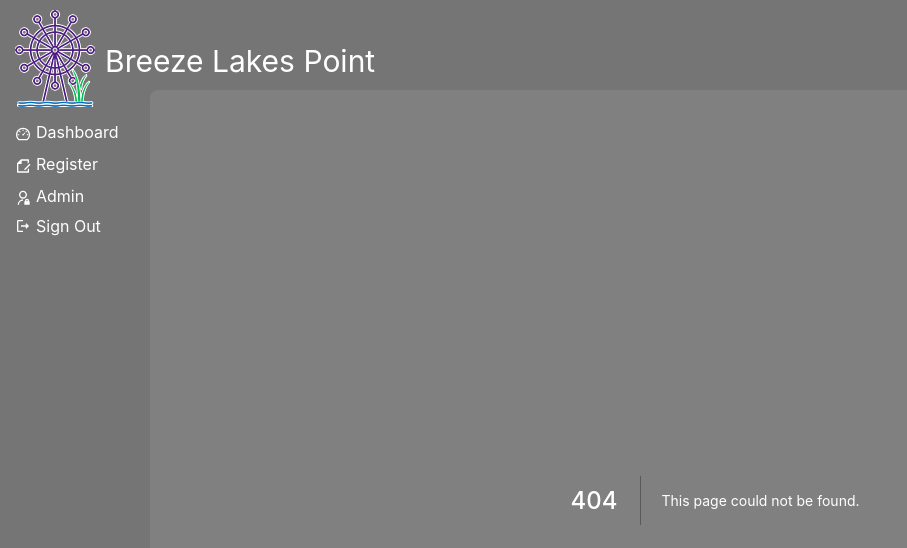
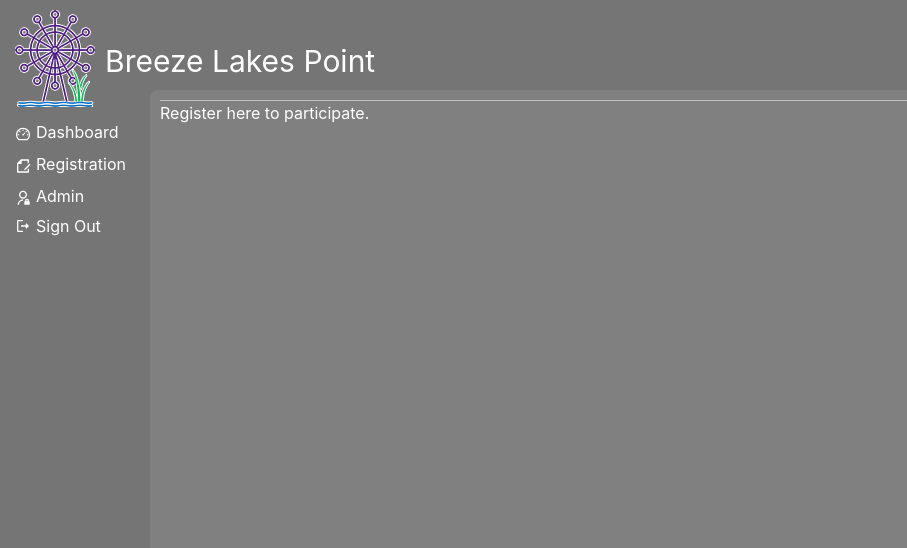
Before and after one commit to kristenkinnearohlmann/breeze-lakes-point-2, a Next.js app: page /registration in a window 1280 px wide. Before the commit this address had no page. Shown: the top 548 px of the page, without its empty margins (0-907 px from the left). Built offline with nearby package versions, Linux system fonts and the light colour scheme; no server answers.

Commit message:
Changed Register to Registration to reflect purpose

```diff
--- a/components/leftNav.tsx
+++ b/components/leftNav.tsx
@@ -22,9 +22,9 @@ const navMenu = [
     route: "/",
   },
   {
-    name: "Register",
+    name: "Registration",
     icon: RiFileEditLine,
-    route: "/register",
+    route: "/registration",
   },
   {
     name: "Admin",
--- a/pages/register.tsx
+++ b/pages/registration.tsx
@@ -2,7 +2,7 @@ import { Box, Text } from "@chakra-ui/layout";
 import UserHeader from "../components/userHeader";
 import { useMe } from "../lib/hooks";
 
-const Register = () => {
+const Registration = () => {
   const { user } = useMe();
 
   return (
@@ -15,4 +15,4 @@ const Register = () => {
   );
 };
 
-export default Register;
+export default Registration;
```
